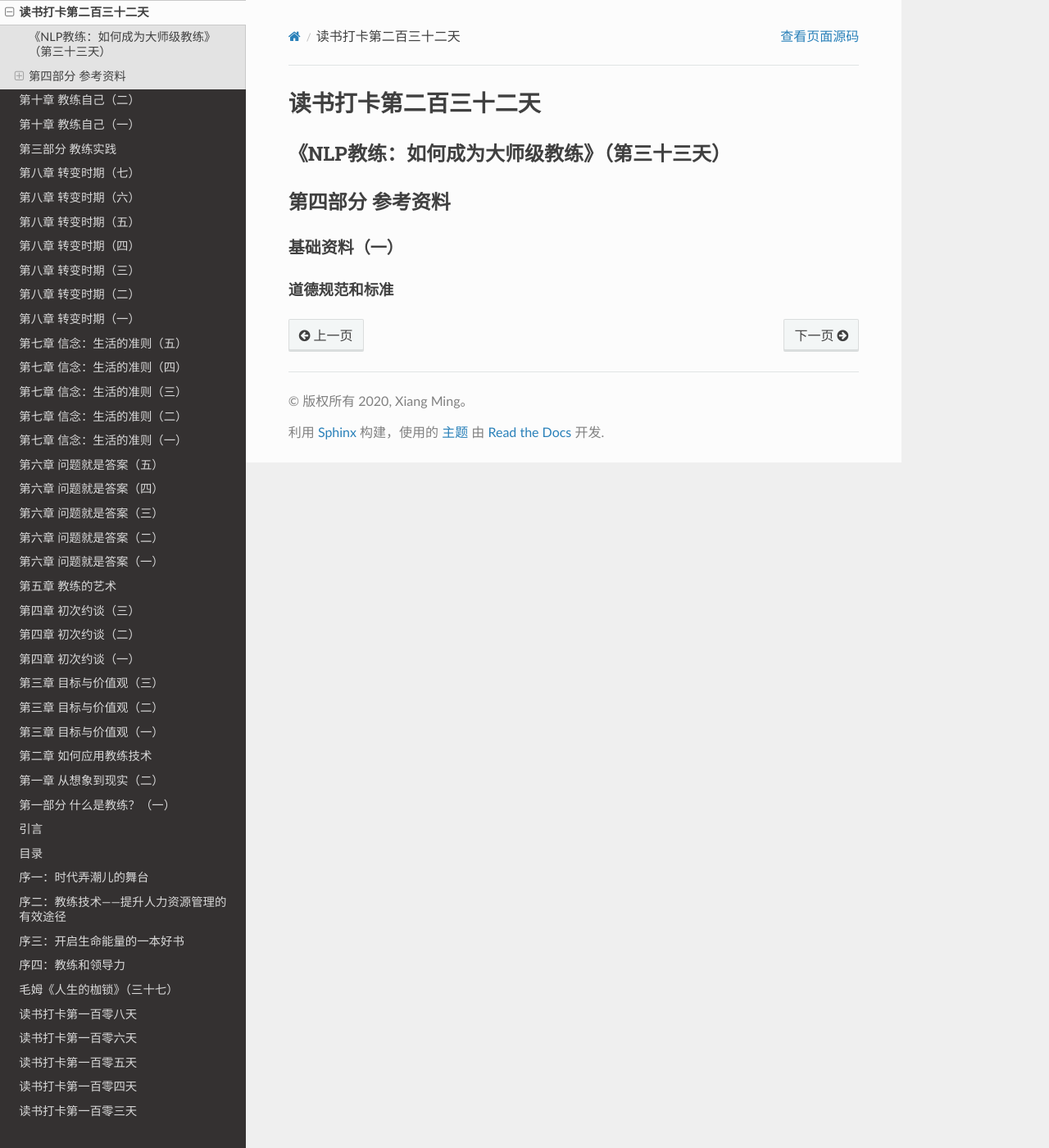
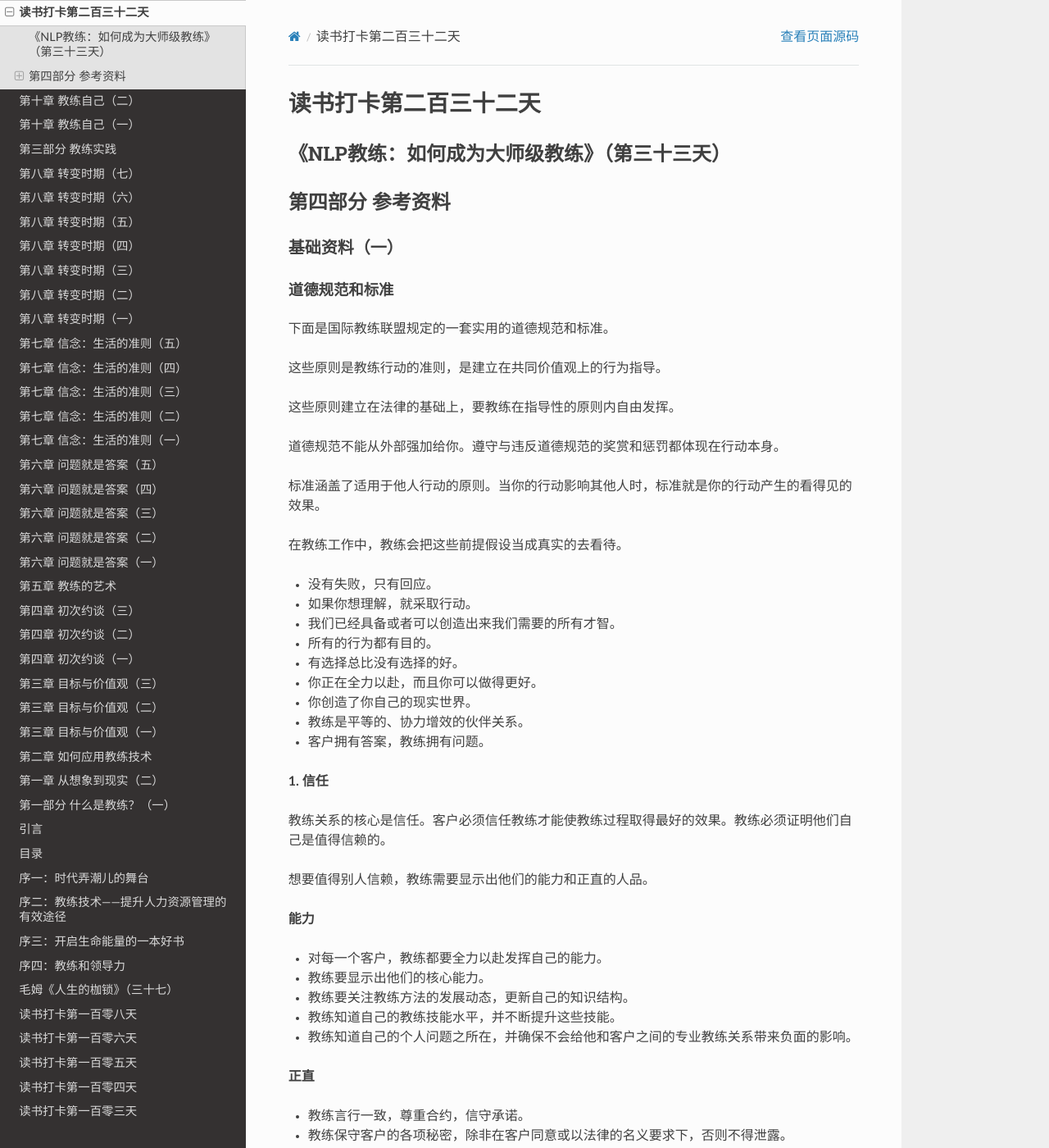
Before and after one commit to xiangming1975/reading, a Sphinx documentation site: the page built from source/2021-03-14.md, in a window 1280 px wide and 1400 px high. Shown: the whole window at 82% size. Built offline with Sphinx 7.4.7 and the Read the Docs theme 2.0.0, drawn with Linux system fonts in a browser that asks for light colours; some of the changed text lies outside the part shown.

```diff
--- a/source/2021-03-14.md
+++ b/source/2021-03-14.md
@@ -9,3 +9,54 @@
 ### 基础资料（一）
 
 #### 道德规范和标准
+
+下面是国际教练联盟规定的一套实用的道德规范和标准。
+
+这些原则是教练行动的准则，是建立在共同价值观上的行为指导。
+
+这些原则建立在法律的基础上，要教练在指导性的原则内自由发挥。
+
+道德规范不能从外部强加给你。遵守与违反道德规范的奖赏和惩罚都体现在行动本身。
+
+标准涵盖了适用于他人行动的原则。当你的行动影响其他人时，标准就是你的行动产生的看得见的效果。
+
+在教练工作中，教练会把这些前提假设当成真实的去看待。
+* 没有失败，只有回应。
+* 如果你想理解，就采取行动。
+* 我们已经具备或者可以创造出来我们需要的所有才智。
+* 所有的行为都有目的。
+* 有选择总比没有选择的好。
+* 你正在全力以赴，而且你可以做得更好。
+* 你创造了你自己的现实世界。
+* 教练是平等的、协力增效的伙伴关系。
+* 客户拥有答案，教练拥有问题。
+
+**1. 信任**
+
+教练关系的核心是信任。客户必须信任教练才能使教练过程取得最好的效果。教练必须证明他们自己是值得信赖的。
+
+想要值得别人信赖，教练需要显示出他们的能力和正直的人品。
+
+**能力**
+* 对每一个客户，教练都要全力以赴发挥自己的能力。
+* 教练要显示出他们的核心能力。
+* 教练要关注教练方法的发展动态，更新自己的知识结构。
+* 教练知道自己的教练技能水平，并不断提升这些技能。
+* 教练知道自己的个人问题之所在，并确保不会给他和客户之间的专业教练关系带来负面的影响。
+
+**正直**
+* 教练言行一致，尊重合约，信守承诺。
+* 教练保守客户的各项秘密，除非在客户同意或以法律的名义要求下，否则不得泄露。
+
+**2. 尊重客户**
+* 教练要尊重客户人格方面的尊严。
+* 教练永远不要从客户的个人方面、性方面和资金方面为自己谋利益。
+* 教练在使用客户的名字或以客户为推荐人之前要得到客户的允许。
+* 教练不要把自己的信念、价值观或看法强加给客户。
+
+**3. 诚实**
+* 教练知道自己的技能水平和本领，在做广告和市场营销或展示自己时要以诚实为本。
+* 教练只在下面情况下接受客户：他认识到客户的需求和其能力相匹配。
+
+**4. 尊重专业**
+* 教练不会做任何伤害教练专业声誉的事情，即：不诋毁目前对教练专业
```
Also changed, not shown: source/2021-03-15.md (added, +52 -0 lines), source/2021-03-16.md (added, +48 -0 lines).
